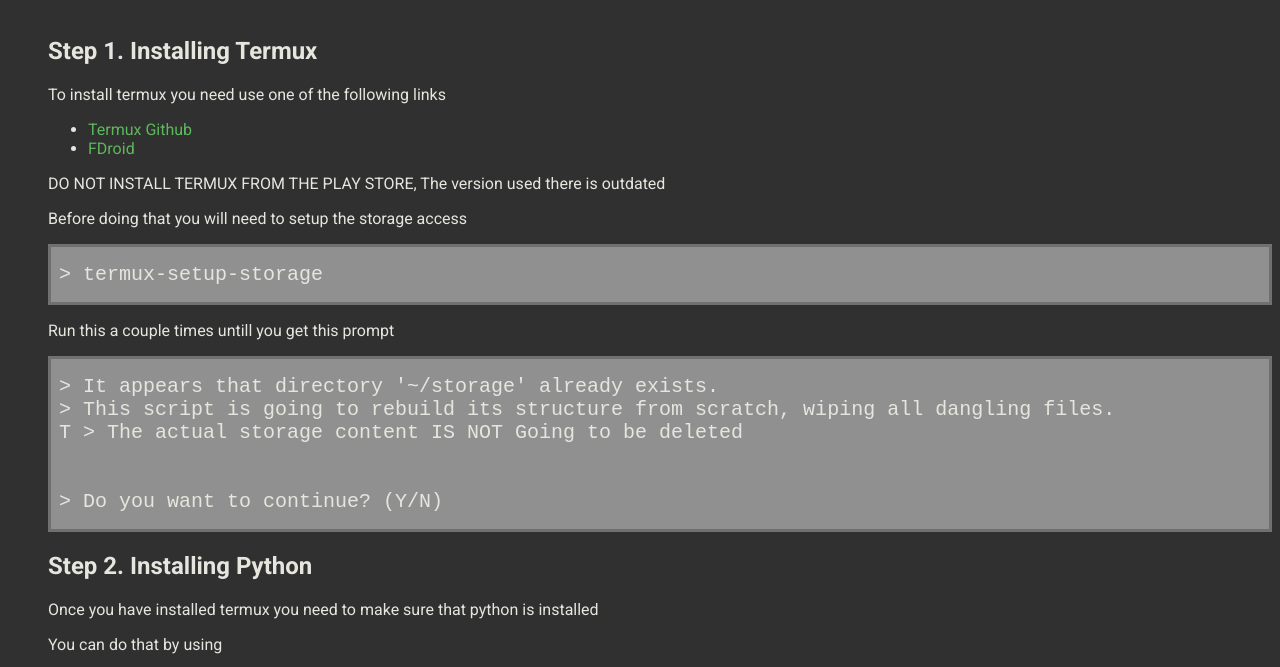
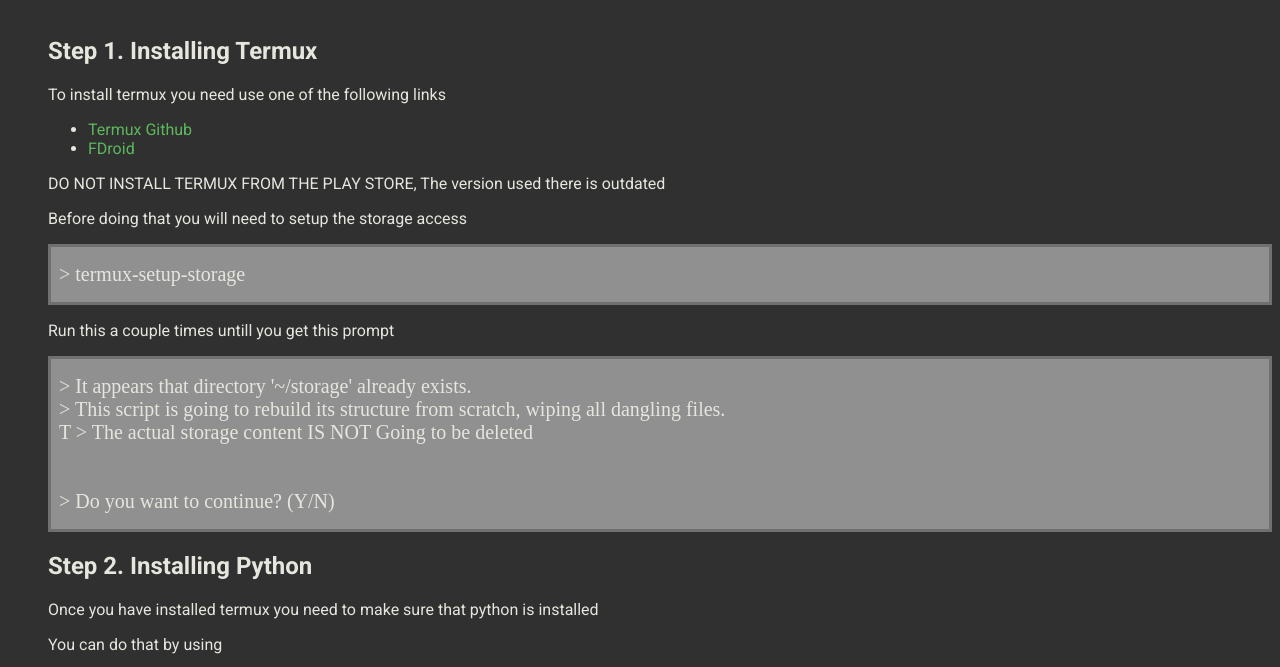
Before and after one commit to MaybeHawk1/Termux-Bot-Guide, a plain HTML site: page index.html in a window 1280 px wide. Shown: the part 103-770 px from the top of the page. Drawn offline with Linux system fonts and the light colour scheme.

Commit message:
Update Style.css

```diff
--- a/style.css
+++ b/style.css
@@ -1,6 +1,6 @@
 @font-face {
-    font-family: casCode
-    src:
+    font-family: casCode;
+    src: CaskaydiaCoveNerdFont-Regular;
 }
 
 body {
@@ -42,7 +42,7 @@ a:hover {
     padding-left: 8px;
     border:3px solid #707070 ;
     background-color: #909090;
-    font-family: monospace;
+    font-family: casCode;
     font-size: 20px;
 }
 
```
